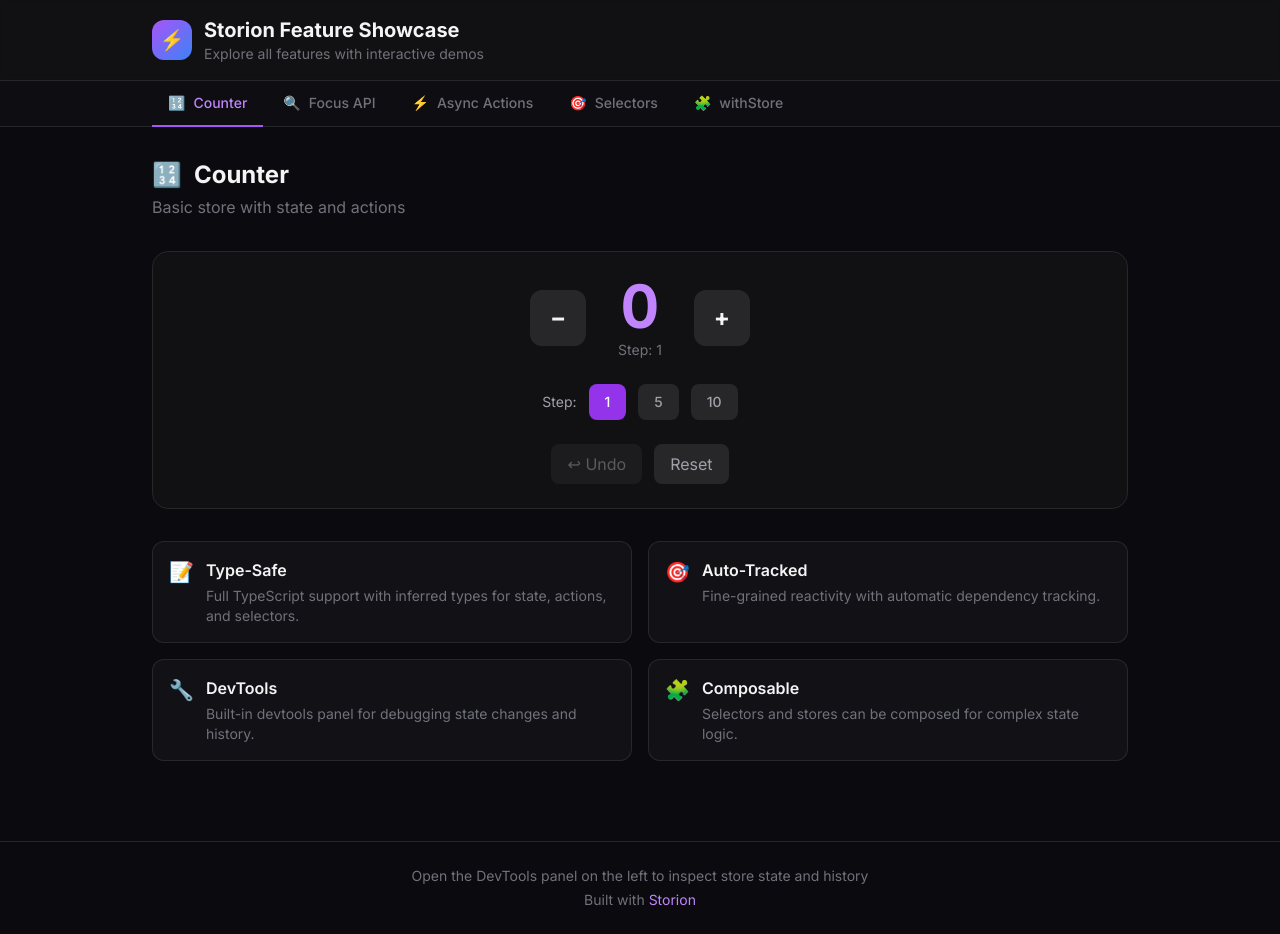
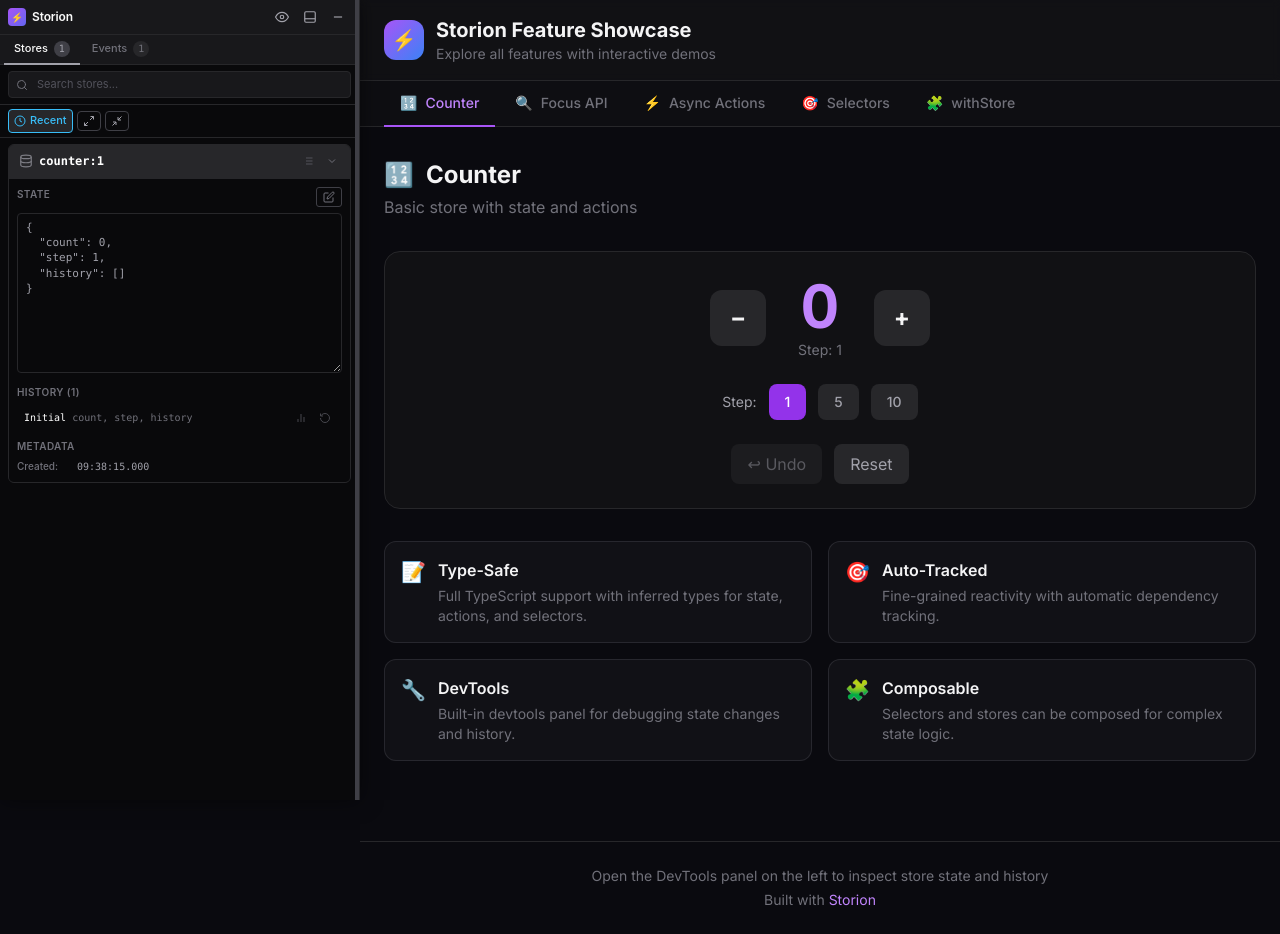
Before and after one commit to linq2js/storion, a React (Vite) app in the folder packages/feature-showcase/: page / in a window 1280 px wide. Built offline with nearby package versions, Linux system fonts and the light colour scheme.

Commit message:
fix: mount devtools panel after container creation

```diff
--- a/packages/feature-showcase/src/main.tsx
+++ b/packages/feature-showcase/src/main.tsx
@@ -15,13 +15,6 @@
   if (!window.location.pathname.startsWith(BASE_PATH)) {
     window.location.reload();
   }
-});
-
-// Always show devtools panel in this demo (even in production)
-// This demonstrates the devtools capabilities to users
-mountDevtoolsPanel({
-  position: "left",
-  size: 360,
 });
 
 // Create container with middleware
@@ -53,6 +46,13 @@
   ],
 });
 
+// Mount devtools panel after container is created (even in production)
+// This demonstrates the devtools capabilities to users
+mountDevtoolsPanel({
+  position: "left",
+  size: 360,
+});
+
 createRoot(document.getElementById("root")!).render(
   <StrictMode>
     <StoreProvider container={app}>
```
